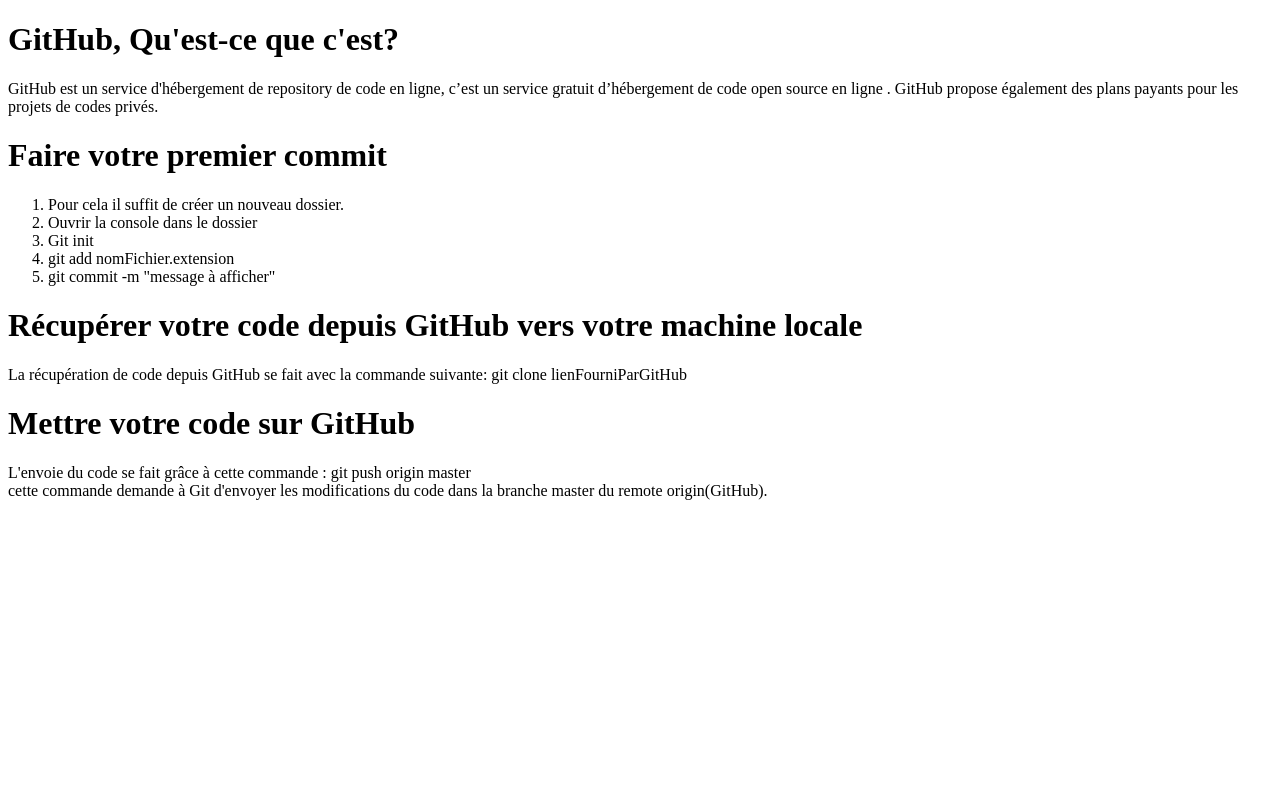
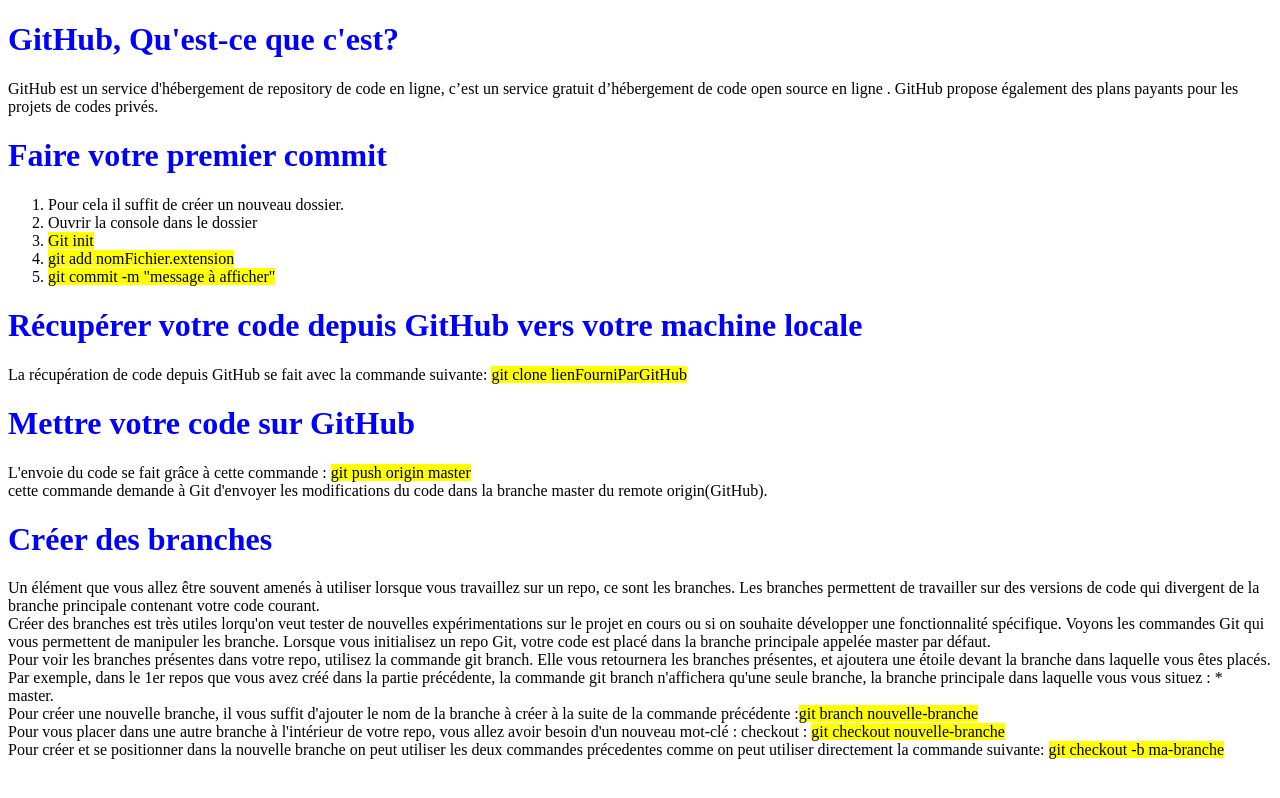
Before and after one commit to Sowsow20/GIT, a plain HTML site: page index.html in a window 1280 px wide. Drawn offline with Linux system fonts and the light colour scheme.

Commit message:
Manipulation des branches

```diff
--- a/file.css
+++ b/file.css
@@ -2,7 +2,7 @@ h1
 {
 color: blue;
 }
-.commandebackcol
+.commandeBackCol
 {
 background-color: yellow;
 }
--- a/index.html
+++ b/index.html
@@ -3,6 +3,7 @@
 <head>
 	<title > GitHub </title>
 	<meta charset="utf-8">
+	<link type="text/css" rel="stylesheet" href="file.css" />
 </head>
 <body>
 <h1>GitHub, Qu'est-ce que c'est?</h1>
@@ -12,17 +13,27 @@ GitHub est un service  d'hébergement de repository de code en ligne, c’est un
 	<ol>
 		<li>Pour cela il suffit de créer un nouveau dossier.</li>
 		<li>Ouvrir la console dans le dossier </li>
-		<li>Git init</li>
-		<li>git add nomFichier.extension</li>
-		<li>git commit -m "message à afficher"</li>
+		<li><span class="commandeBackCol">Git init</span></li>
+		<li><span class="commandeBackCol">git add nomFichier.extension</span></li>
+		<li><span class="commandeBackCol">git commit -m "message à afficher"</span></li>
 	</ol>
 
 <h1>Récupérer votre code depuis GitHub vers votre machine locale </h1>
 La récupération de code depuis GitHub se fait avec la commande suivante:
-git clone lienFourniParGitHub
+<span class="commandeBackCol">git clone lienFourniParGitHub</span>
 
 <h1>Mettre votre code sur GitHub </h1>
-L'envoie du code se fait grâce à cette commande : git push origin master
+L'envoie du code se fait grâce à cette commande : <span class="commandeBackCol">git push origin master</span>
 <br>cette commande demande à Git d'envoyer les modifications du code dans la branche master du remote origin(GitHub).
+
+<h1>Créer des branches</h1>
+
+Un élément que vous allez être souvent amenés à utiliser lorsque vous travaillez sur un repo, ce sont les branches. Les branches permettent de travailler sur des versions de code qui divergent de la branche principale contenant votre code courant.<br>
+Créer des branches est très utiles lorqu'on veut tester de nouvelles expérimentations sur le projet en cours ou si on souhaite développer une fonctionnalité spécifique. Voyons les commandes Git qui vous permettent de manipuler les branche. Lorsque vous initialisez un repo Git, votre code est placé dans la branche principale appelée master par défaut.<br>
+Pour voir les branches présentes dans votre repo, utilisez la commande git branch. Elle vous retournera les branches présentes, et ajoutera une étoile devant la branche dans laquelle vous êtes placés. Par exemple, dans le 1er repos que vous avez créé dans la partie précédente, la commande git branch n'affichera qu'une seule branche, la branche principale dans laquelle vous vous situez : * master. <br>
+Pour créer une nouvelle branche, il vous suffit d'ajouter le nom de la branche à créer à la suite de la commande précédente :<span class="commandeBackCol">git branch nouvelle-branche</span><br>
+ Pour vous placer dans une autre branche à l'intérieur de votre repo, vous allez avoir besoin d'un nouveau mot-clé : checkout : <span class="commandeBackCol">git checkout nouvelle-branche</span><br>
+ Pour créer et se positionner dans la nouvelle branche on peut utiliser les deux commandes précedentes comme on peut utiliser directement la commande suivante:
+<span class="commandeBackCol">git checkout -b ma-branche</span>
 </body>
 </html>
```
